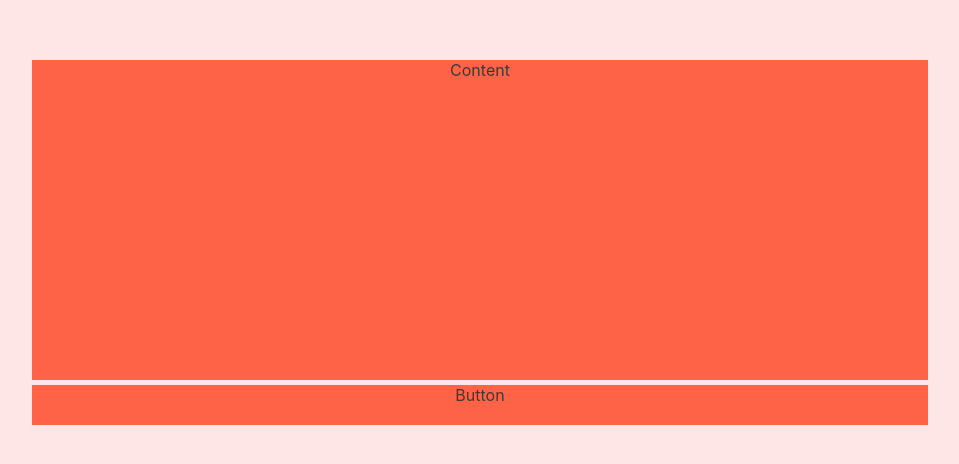
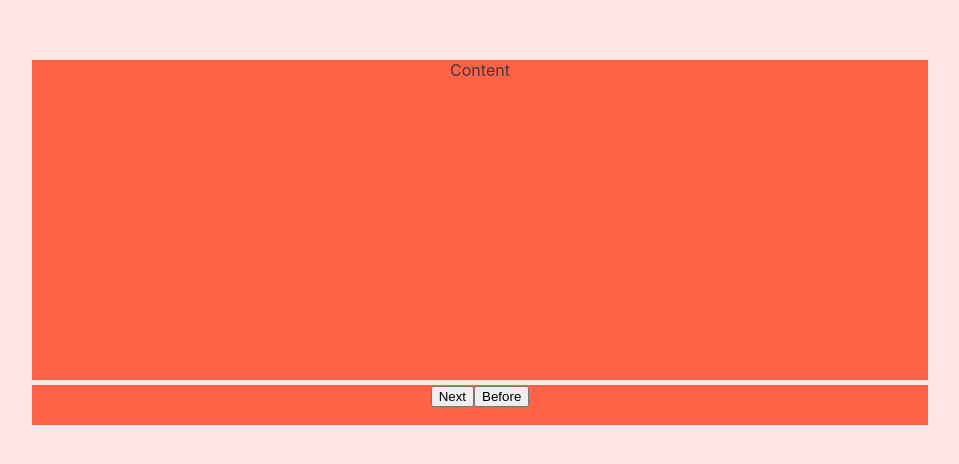
Before and after one commit to DarkJutsu/app-pract-english, a React (Create React App) app: page / in a window 1280 px wide. Shown: the part 158-622 px from the top of the page, without its empty margins (160-1119 px from the left). Built offline with nearby package versions, Linux system fonts and the light colour scheme.

Commit message:
feat(src): add NextBtn & BeforeBtn

```diff
--- a/src/App.js
+++ b/src/App.js
@@ -1,4 +1,6 @@
 import './App.css';
+import { BeforeBtn } from './components/BeforeBtn';
+import { NextBtn } from './components/NextBtn';
 
 function App() {
   return (
@@ -8,7 +10,8 @@ function App() {
           Content
         </section>
         <section className='section-button'>
-          Button
+          <NextBtn />
+          <BeforeBtn />
         </section>
       </main>
     </div>
```
